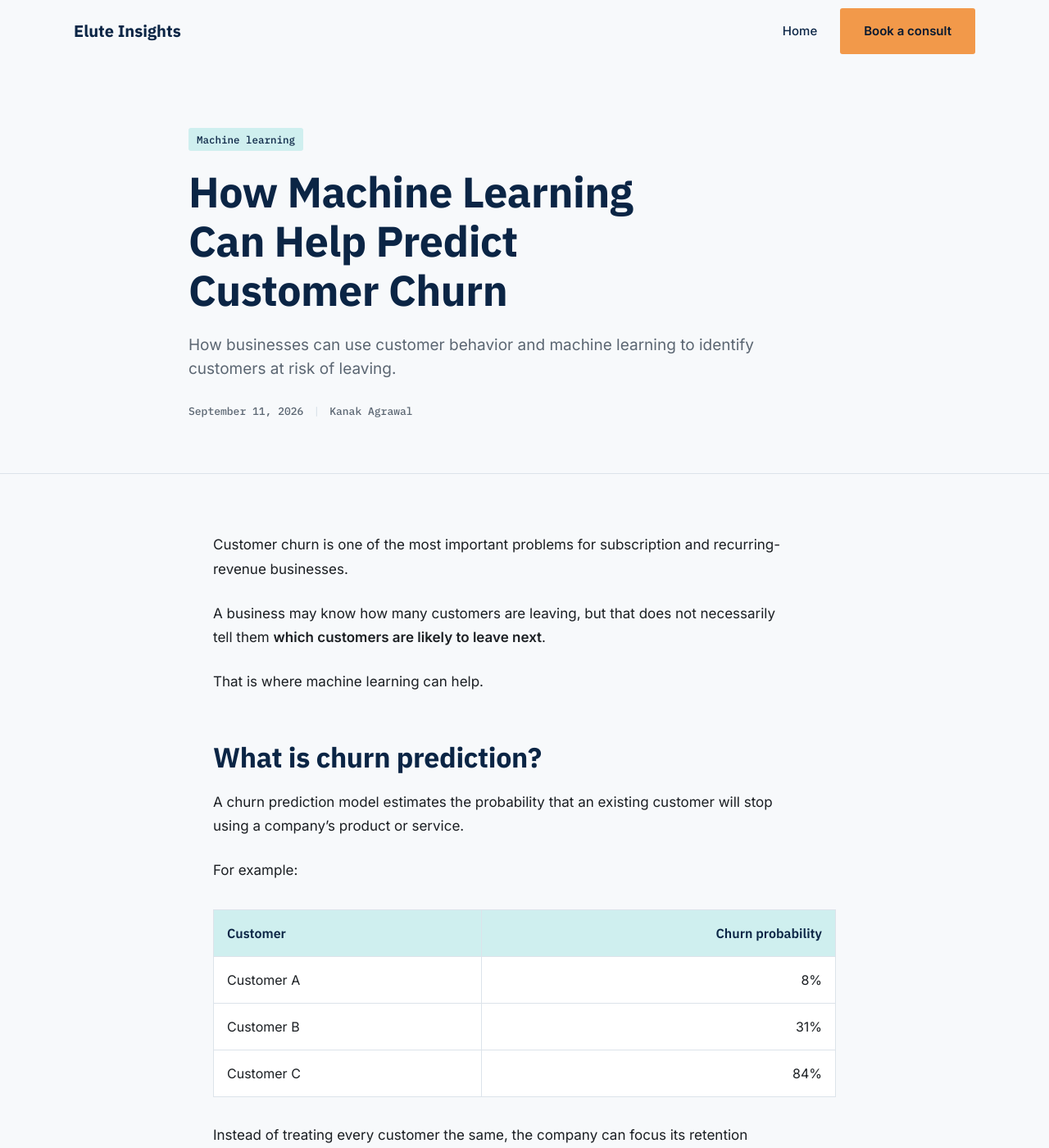
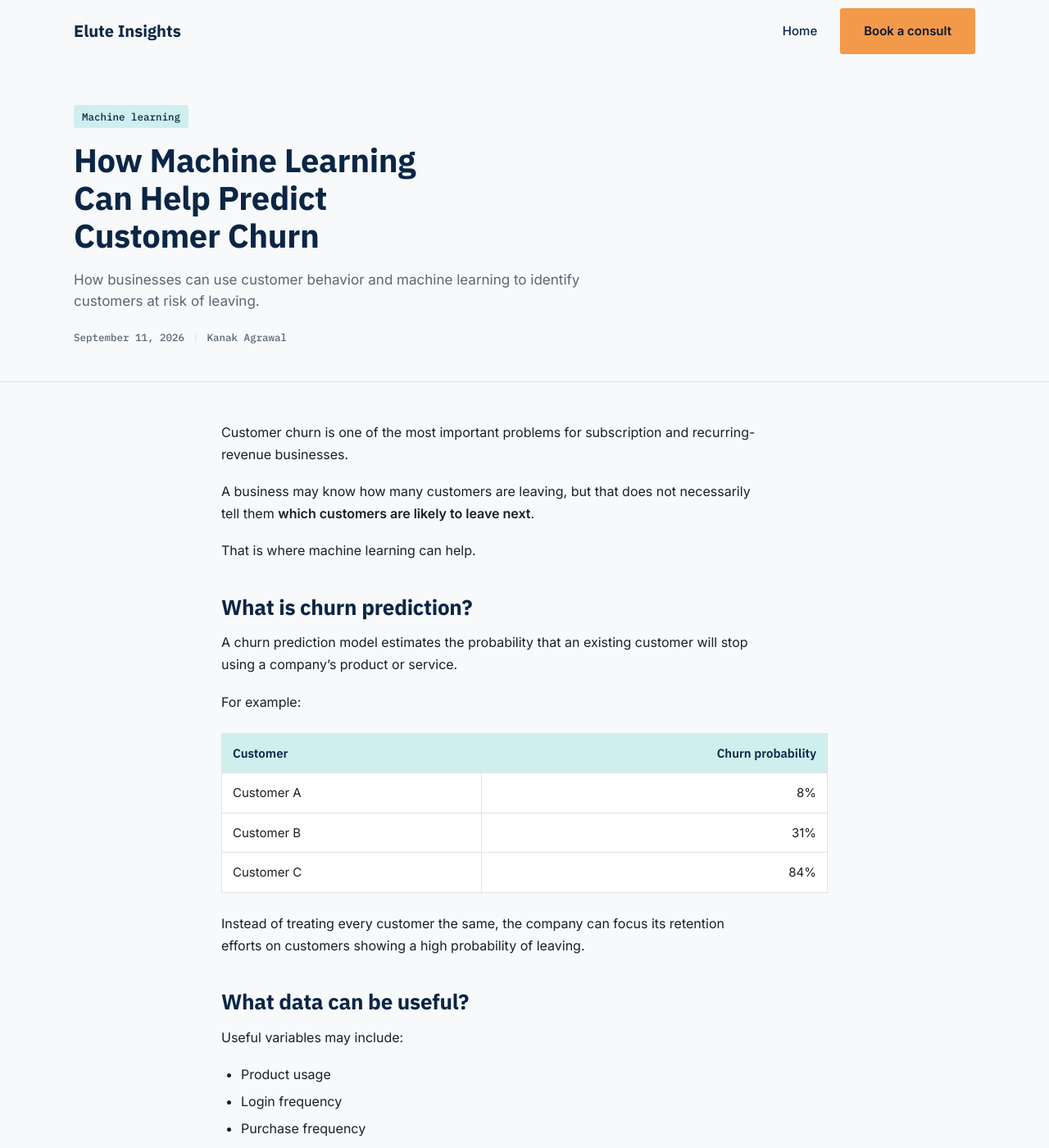
Before and after one commit to kanakagrawaliit-art/elute-insights-website, a Jekyll site: the page built from _posts/2026-09-11-how-machine-learning-predicts-customer-churn.md, in a window 1280 px wide and 1400 px high. Shown: the whole window at 82% size. Built offline with Jekyll 4.4.1, drawn with Linux system fonts in a browser that asks for light colours; some of the changed text lies outside the part shown.

Commit message:
post.html

```diff
--- a/_layouts/post.html
+++ b/_layouts/post.html
@@ -13,46 +13,72 @@
   </script>
 
   <meta charset="UTF-8">
-  <meta name="viewport" content="width=device-width, initial-scale=1.0">
 
-  <title>{{ page.title }} | Elute Insights</title>
+  <meta
+    name="viewport"
+    content="width=device-width, initial-scale=1.0"
+  >
+
+  <title>
+    {{ page.title }} | Elute Insights
+  </title>
 
   <meta
     name="description"
-    content="{{ page.description | default: 'Insights on data analytics, machine learning, AI, experimentation, and business intelligence from Elute Insights.' }}"
+    content="{{ page.description | default: 'Insights on data analytics, machine learning and AI from Elute Insights.' }}"
   >
 
-  <link rel="preconnect" href="https://fonts.googleapis.com">
-  <link rel="preconnect" href="https://fonts.gstatic.com" crossorigin>
+
+  <link
+    rel="preconnect"
+    href="https://fonts.googleapis.com"
+  >
+
+  <link
+    rel="preconnect"
+    href="https://fonts.gstatic.com"
+    crossorigin
+  >
 
   <link
     href="https://fonts.googleapis.com/css2?family=IBM+Plex+Sans:wght@500;600;700&family=Inter:wght@400;500;600&family=IBM+Plex+Mono:wght@500;600&display=swap"
     rel="stylesheet"
   >
 
+
   <style>
 
     :root{
+
       --color-primary:#0B2545;
       --color-primary-deep:#071930;
+
       --color-secondary:#00A8A8;
       --color-secondary-soft:#CFEFEF;
+
       --color-accent:#F2994A;
       --color-accent-deep:#D97D2E;
+
       --color-text:#1B1F23;
       --color-text-muted:#5B6672;
+
       --color-border:#DCE3EA;
+
       --color-bg:#F7F9FB;
       --color-bg-white:#FFFFFF;
+
       --color-dark-body:#B9C6D6;
-      --color-dark-numeral:#CFEFEF;
 
       --font-heading:'IBM Plex Sans', Inter, -apple-system, sans-serif;
+
       --font-body:'Inter', -apple-system, sans-serif;
+
       --font-mono:'IBM Plex Mono', Menlo, monospace;
 
       --radius-sm:3px;
+
       --max-width:1180px;
+
     }
 
 
@@ -67,12 +93,19 @@
 
 
     body{
+
       margin:0;
+
       font-family:var(--font-body);
+
       font-size:16px;
+
       line-height:1.6;
+
       color:var(--color-text);
+
       background:var(--color-bg);
+
     }
 
 
@@ -88,13 +121,18 @@
 
 
     :focus-visible{
+
       outline:2px solid var(--color-secondary);
+
       outline-offset:3px;
+
       border-radius:2px;
+
     }
 
 
     @media (prefers-reduced-motion: reduce){
+
       html{
         scroll-behavior:auto;
       }
@@ -148,91 +199,114 @@
       transition:
         border-color 0.2s ease,
         box-shadow 0.2s ease;
+
     }
 
 
     header.scrolled{
+
       border-bottom-color:var(--color-border);
 
-      box-shadow:
-        0 2px 14px rgba(11,37,69,0.06);
+      box-shadow:0 2px 14px rgba(11,37,69,0.06);
+
     }
 
 
     .header-inner{
+
       display:flex;
+
       align-items:center;
+
       justify-content:space-between;
 
       width:100%;
 
       gap:32px;
+
     }
 
 
     .brand{
+
       font-family:var(--font-heading);
+
+      font-size:20px;
+
       font-weight:700;
-      font-size:20px;
 
       color:var(--color-primary);
 
       text-decoration:none;
 
-      white-space:nowrap;
     }
 
 
     .header-actions{
+
       display:flex;
+
       align-items:center;
 
       gap:28px;
+
     }
 
 
     .home-link{
+
       position:relative;
 
       font-family:var(--font-body);
+
+      font-size:15px;
+
       font-weight:500;
-      font-size:15px;
 
       color:var(--color-primary);
 
       text-decoration:none;
 
       padding:6px 0;
+
     }
 
 
     .home-link::after{
+
       content:"";
 
       position:absolute;
 
       left:0;
+
       bottom:0;
 
+      height:2px;
+
       width:0;
-      height:2px;
 
       background:var(--color-secondary);
 
       transition:width 0.2s ease;
+
     }
 
 
     .home-link:hover::after,
     .home-link:focus-visible::after{
+
       width:100%;
+
     }
 
 
     .btn{
+
       display:inline-flex;
 
       align-items:center;
+
       justify-content:center;
 
       padding:15px 28px;
@@ -240,42 +314,46 @@
       border-radius:var(--radius-sm);
 
       font-family:var(--font-body);
+
       font-weight:600;
+
       font-size:15px;
 
       text-decoration:none;
 
       border:1px solid transparent;
 
-      cursor:pointer;
-
       transition:
         background-color 0.2s ease,
         transform 0.18s ease,
         box-shadow 0.2s ease;
+
     }
 
 
     .btn-primary{
+
       background:var(--color-accent);
 
       color:var(--color-primary-deep);
+
     }
 
 
     .btn-primary:hover{
+
       background:var(--color-accent-deep);
 
       transform:translateY(-1px);
 
-      box-shadow:
-        0 6px 14px rgba(11,37,69,0.12);
+      box-shadow:0 6px 14px rgba(11,37,69,0.12);
+
     }
 
 
     @media (max-width:650px){
 
-      .header-actions .home-link{
+      .home-link{
         display:none;
       }
 
@@ -290,28 +368,44 @@
     }
 
 
-    /* -----------------------------------
-       ARTICLE HERO
-    ----------------------------------- */
+    /* ===============================
+       Article header
+    =============================== */
 
-    .article-hero{
-      padding:80px 0 64px;
+    .article-header{
+
+      padding:52px 0 44px;
 
       border-bottom:1px solid var(--color-border);
+
     }
 
 
-    .article-hero-inner{
-      max-width:820px;
+    .article-header-grid{
 
-      margin:0 auto;
+      display:grid;
+
+      grid-template-columns:minmax(0, 1fr) 340px;
+
+      gap:56px;
+
+      align-items:start;
+
     }
 
 
-    .eyebrow{
+    .article-header.no-image .article-header-grid{
+
+      grid-template-columns:minmax(0, 760px);
+
+    }
+
+
+    .article-category{
+
       display:inline-block;
 
-      margin-bottom:20px;
+      margin-bottom:16px;
 
       padding:4px 10px;
 
@@ -322,230 +416,344 @@
       border-radius:var(--radius-sm);
 
       font-family:var(--font-mono);
+
       font-size:12.5px;
+
       font-weight:500;
+
     }
 
 
-    .article-hero h1{
-      margin:0;
+    .article-title{
 
       max-width:18ch;
 
+      margin:0;
+
       font-family:var(--font-heading);
 
-      font-size:52px;
+      font-size:40px;
+
       line-height:1.15;
+
+      letter-spacing:-0.01em;
 
       font-weight:700;
 
-      letter-spacing:-0.01em;
+      color:var(--color-primary);
 
-      color:var(--color-primary);
     }
 
 
     .article-description{
-      max-width:65ch;
 
-      margin:24px 0 0;
+      max-width:62ch;
 
-      font-size:19px;
-      line-height:1.5;
+      margin:18px 0 0;
 
       color:var(--color-text-muted);
+
+      font-size:17px;
+
+      line-height:1.55;
+
     }
 
 
     .article-meta{
+
       display:flex;
+
       align-items:center;
-
-      gap:12px;
 
       flex-wrap:wrap;
 
-      margin-top:28px;
+      gap:10px;
+
+      margin-top:20px;
 
       font-family:var(--font-mono);
 
-      font-size:13px;
+      font-size:12.5px;
 
       color:var(--color-text-muted);
+
     }
 
 
     .meta-divider{
+
       color:var(--color-border);
+
+    }
+
+
+    /* top-right article image */
+
+    .article-image{
+
+      width:100%;
+
+      aspect-ratio:4 / 3;
+
+      object-fit:cover;
+
+      border:1px solid var(--color-border);
+
+      border-radius:var(--radius-sm);
+
+    }
+
+
+    .article-image-caption{
+
+      margin:8px 0 0;
+
+      font-size:13px;
+
+      line-height:1.4;
+
+      color:var(--color-text-muted);
+
     }
 
 
     @media (max-width:900px){
 
-      .article-hero{
-        padding:64px 0 48px;
+      .article-header{
+
+        padding:40px 0 36px;
+
       }
 
-      .article-hero h1{
-        font-size:34px;
+
+      .article-header-grid{
+
+        grid-template-columns:1fr;
+
+        gap:28px;
+
       }
 
+
+      .article-header.no-image .article-header-grid{
+
+        grid-template-columns:1fr;
+
+      }
+
+
+      .article-title{
+
+        max-width:none;
+
+        font-size:32px;
+
+      }
+
+
       .article-description{
-        font-size:17px;
+
+        font-size:16px;
+
+      }
+
+
+      .article-image-wrap{
+
+        max-width:520px;
+
       }
 
     }
 
 
-    /* -----------------------------------
-       ARTICLE
-    ----------------------------------- */
+    /* ===============================
+       Article body
+    =============================== */
 
     .article-section{
-      padding:72px 0 96px;
+
+      padding:48px 0 64px;
+
     }
 
 
     .article-content{
-      max-width:760px;
+
+      max-width:740px;
 
       margin:0 auto;
 
-      font-size:17px;
-      line-height:1.75;
+      font-size:16px;
+
+      line-height:1.7;
+
     }
 
 
     .article-content > :first-child{
+
       margin-top:0;
+
     }
 
 
     .article-content p{
+
       max-width:65ch;
 
-      margin:0 0 24px;
+      margin:0 0 18px;
+
     }
 
 
     .article-content h2{
-      margin:56px 0 20px;
+
+      margin:38px 0 14px;
 
       font-family:var(--font-heading);
 
-      font-size:34px;
-      line-height:1.2;
+      font-size:26px;
+
+      line-height:1.25;
 
       letter-spacing:-0.01em;
 
+      font-weight:700;
+
       color:var(--color-primary);
+
     }
 
 
     .article-content h3{
-      margin:40px 0 16px;
+
+      margin:30px 0 12px;
 
       font-family:var(--font-heading);
 
-      font-size:22px;
+      font-size:20px;
+
       line-height:1.3;
 
       font-weight:600;
 
       color:var(--color-primary);
+
     }
 
 
     .article-content strong{
+
       font-weight:600;
 
-      color:var(--color-text);
     }
 
 
     .article-content a{
+
       color:var(--color-primary);
 
       text-decoration:none;
 
       border-bottom:1px solid var(--color-secondary);
+
     }
 
 
     .article-content a:hover{
+
       color:var(--color-secondary);
+
     }
 
 
     .article-content ul,
     .article-content ol{
+
       max-width:65ch;
 
-      margin:0 0 28px;
+      margin:0 0 20px;
 
-      padding-left:26px;
+      padding-left:24px;
+
     }
 
 
     .article-content li{
-      margin-bottom:10px;
+
+      margin-bottom:6px;
+
     }
 
 
     .article-content blockquote{
-      margin:40px 0;
 
-      padding:20px 24px;
+      margin:28px 0;
+
+      padding:16px 20px;
 
       border-left:3px solid var(--color-secondary);
 
       background:var(--color-bg-white);
 
-      color:var(--color-text);
     }
 
 
     .article-content blockquote p{
+
       margin:0;
+
     }
 
 
+    /* images inside article body */
+
     .article-content img{
+
       width:100%;
 
-      margin:40px 0;
+      margin:28px 0;
 
       border:1px solid var(--color-border);
+
     }
 
 
-    /* Tables */
+    /* tables */
 
     .article-content table{
+
       width:100%;
 
-      margin:32px 0;
+      margin:24px 0;
 
       border-collapse:collapse;
 
       background:var(--color-bg-white);
 
-      font-size:16px;
+      font-size:15px;
+
     }
 
 
     .article-content th,
     .article-content td{
-      padding:14px 16px;
+
+      padding:11px 13px;
 
       border:1px solid var(--color-border);
 
       text-align:left;
+
       vertical-align:top;
+
     }
 
 
     .article-content th{
+
       font-family:var(--font-heading);
 
       font-weight:600;
@@ -553,40 +761,44 @@
       color:var(--color-primary);
 
       background:var(--color-secondary-soft);
+
     }
 
 
-    /* Code */
+    .article-content code{
 
-    .article-content code{
       font-family:var(--font-mono);
 
-      font-size:14px;
+      font-size:13.5px;
 
       background:var(--color-bg-white);
 
       border:1px solid var(--color-border);
 
       padding:2px 5px;
+
     }
 
 
     .article-content pre{
+
       overflow-x:auto;
 
-      margin:32px 0;
+      margin:24px 0;
 
-      padding:24px;
+      padding:20px;
 
       background:var(--color-primary-deep);
 
       color:#FFFFFF;
 
       border-radius:var(--radius-sm);
+
     }
 
 
     .article-content pre code{
+
       background:transparent;
 
       border:none;
@@ -594,86 +806,32 @@
       padding:0;
 
       color:#FFFFFF;
-    }
-
-
-    @media (max-width:900px){
-
-      .article-section{
-        padding:56px 0 64px;
-      }
-
-      .article-content{
-        font-size:16px;
-      }
-
-      .article-content h2{
-        font-size:26px;
-      }
-
-      .article-content h3{
-        font-size:20px;
-      }
-
-      .article-content table{
-        display:block;
-
-        overflow-x:auto;
-      }
 
     }
 
 
-    /* -----------------------------------
-       END OF ARTICLE
-    ----------------------------------- */
+    /* ===============================
+       Bottom article link
+    =============================== */
 
-    .article-end{
-      max-width:760px;
+    .article-bottom{
 
-      margin:72px auto 0;
+      max-width:740px;
 
-      padding-top:32px;
+      margin:40px auto 0;
+
+      padding-top:24px;
 
       border-top:1px solid var(--color-border);
+
     }
 
 
-    .article-end-label{
-      margin-bottom:12px;
-
-      font-family:var(--font-mono);
-
-      font-size:12.5px;
-
-      color:var(--color-secondary);
-    }
-
-
-    .article-end h3{
-      margin:0 0 16px;
-
-      font-family:var(--font-heading);
-
-      font-size:22px;
-
-      color:var(--color-primary);
-    }
-
-
-    .article-end p{
-      max-width:60ch;
-
-      color:var(--color-text-muted);
-
-      margin-bottom:24px;
-    }
-
-
-    .text-link{
-      position:relative;
+    .view-all-link{
 
       display:inline-block;
+
+      font-size:15px;
 
       font-weight:600;
 
@@ -682,21 +840,59 @@
       text-decoration:none;
 
       border-bottom:1px solid var(--color-primary);
+
     }
 
 
-    .text-link:hover{
+    .view-all-link:hover{
+
       color:var(--color-secondary);
 
       border-color:var(--color-secondary);
+
     }
 
 
-    /* -----------------------------------
-       FOOTER
-    ----------------------------------- */
+    @media (max-width:900px){
+
+      .article-section{
+
+        padding:40px 0 56px;
+
+      }
+
+
+      .article-content{
+
+        font-size:16px;
+
+      }
+
+
+      .article-content h2{
+
+        margin-top:32px;
+
+        font-size:24px;
+
+      }
+
+
+      .article-content h3{
+
+        font-size:19px;
+
+      }
+
+    }
+
+
+    /* ===============================
+       Footer
+    =============================== */
 
     footer{
+
       background:var(--color-primary-deep);
 
       color:var(--color-dark-body);
@@ -704,22 +900,27 @@
       padding:48px 0;
 
       font-size:14px;
+
     }
 
 
     .footer-inner{
+
       display:flex;
 
+      justify-content:space-between;
+
       align-items:center;
-      justify-content:space-between;
 
       flex-wrap:wrap;
 
       gap:20px;
+
     }
 
 
     .footer-brand{
+
       font-family:var(--font-heading);
 
       font-weight:700;
@@ -729,19 +930,23 @@
       font-size:16px;
 
       text-decoration:none;
+
     }
 
 
     .footer-nav{
+
       display:flex;
 
       gap:24px;
 
       flex-wrap:wrap;
+
     }
 
 
     .footer-nav a{
+
       color:var(--color-dark-body);
 
       text-decoration:none;
@@ -749,20 +954,25 @@
       font-weight:500;
 
       transition:color 0.2s ease;
+
     }
 
 
     .footer-nav a:hover{
+
       color:var(--color-secondary-soft);
+
     }
 
 
     @media (max-width:700px){
 
       .footer-inner{
+
+        flex-direction:column;
+
         align-items:flex-start;
 
-        flex-direction:column;
       }
 
     }
@@ -779,15 +989,25 @@
 
   <div class="wrap header-inner">
 
-    <a class="brand" href="/">
+
+    <a
+      class="brand"
+      href="/"
+    >
       Elute Insights
     </a>
 
+
     <div class="header-actions">
 
-      <a class="home-link" href="/">
+
+      <a
+        class="home-link"
+        href="/"
+      >
         Home
       </a>
+
 
       <a
         class="btn btn-primary"
@@ -798,7 +1018,9 @@
         Book a consult
       </a>
 
+
     </div>
+
 
   </div>
 
@@ -809,19 +1031,31 @@
 <main>
 
 
-  <section class="article-hero">
+<section
+  class="article-header {% unless page.image %}no-image{% endunless %}"
+>
 
   <div class="wrap">
 
-      <div class="article-hero-inner">
+    <div class="article-header-grid">
 
-        <span class="eyebrow">
-          {{ page.category | default: "Elute Insights blog" }}
+
+      <div class="article-header-text">
+
+
+        {% if page.category %}
+
+        <span class="article-category">
+          {{ page.category }}
         </span>
 
-        <h1>
+        {% endif %}
+
+
+        <h1 class="article-title">
           {{ page.title }}
         </h1>
+
 
         {% if page.description %}
 
@@ -831,15 +1065,21 @@
 
         {% endif %}
 
+
         <div class="article-meta">
+
 
           <span>
             {{ page.date | date: "%B %d, %Y" }}
           </span>
 
+
           {% if page.author %}
 
-          <span class="meta-divider">|</span>
+          <span class="meta-divider">
+            |
+          </span>
+
 
           <span>
             {{ page.author }}
@@ -847,7 +1087,39 @@
 
           {% endif %}
 
+
         </div>
+
+
+      </div>
+
+
+
+      {% if page.image %}
+
+      <div class="article-image-wrap">
+
+
+        <img
+          class="article-image"
+          src="{{ page.image | relative_url }}"
+          alt="{{ page.image_alt | default: page.title }}"
+        >
+
+
+        {% if page.image_caption %}
+
+        <p class="article-image-caption">
+          {{ page.image_caption }}
+        </p>
+
+        {% endif %}
+
+
+      </div>
+
+      {% endif %}
+
 
     </div>
 
@@ -861,6 +1133,7 @@
 
   <div class="wrap">
 
+
     <article class="article-content">
 
       {{ content }}
@@ -869,26 +1142,17 @@
 
 
 
-      <div class="article-end">
+    <div class="article-bottom">
 
-        <div class="article-end-label">
-          Elute Insights
-        </div>
-
-        <h3>
-          Data analytics, machine learning and AI consulting
-        </h3>
-
-        <p>
-          We help businesses turn complex data into better decisions through
-          analytics, predictive modeling and AI-powered automation.
-        </p>
-
-        <a class="text-link" href="/blog/">
+      <a
+        class="view-all-link"
+        href="/blog/"
+      >
         View all articles →
       </a>
 
     </div>
+
 
   </div>
 
@@ -903,11 +1167,19 @@
 
   <div class="wrap footer-inner">
 
-    <a class="footer-brand" href="/">
+
+    <a
+      class="footer-brand"
+      href="/"
+    >
       Elute Insights
     </a>
 
-    <nav class="footer-nav" aria-label="Footer navigation">
+
+    <nav
+      class="footer-nav"
+      aria-label="Footer navigation"
+    >
 
       <a href="/">
         Home
@@ -927,11 +1199,15 @@
 
     </nav>
 
+
     <span>
+
       &copy;
       <span id="year"></span>
       Elute Insights. All rights reserved.
+
     </span>
+
 
   </div>
 
@@ -941,25 +1217,33 @@
 
 <script>
 
-  const header = document.getElementById('site-header');
+  const header =
+    document.getElementById('site-header');
+
 
   const onScroll = () => {
 
     if (window.scrollY > 8) {
+
       header.classList.add('scrolled');
+
     }
 
     else {
+
       header.classList.remove('scrolled');
+
     }
 
   };
+
 
   window.addEventListener(
     'scroll',
     onScroll,
     { passive:true }
   );
+
 
   onScroll();
 
```
Also changed, not shown: other parts of _layouts/post.html (+19 -6 lines). Lines whose indentation alone changed are shown as unchanged.
